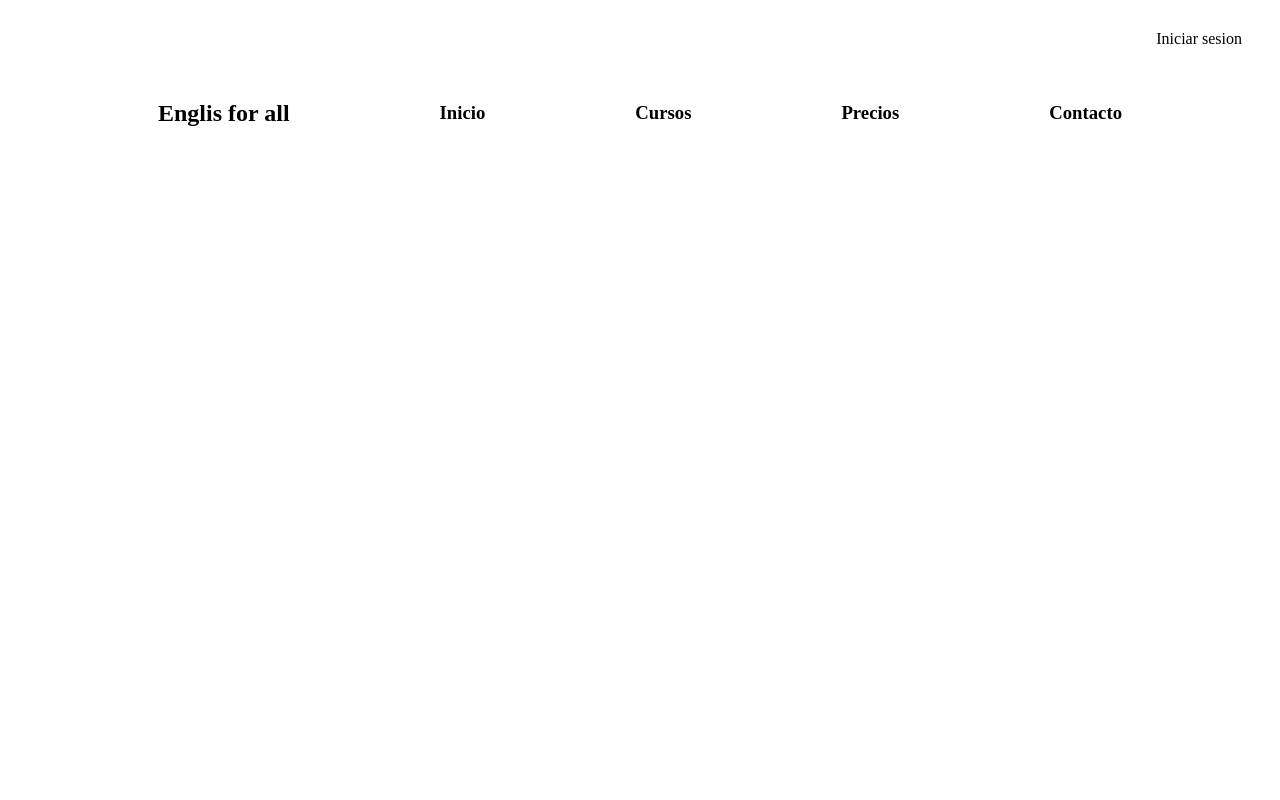
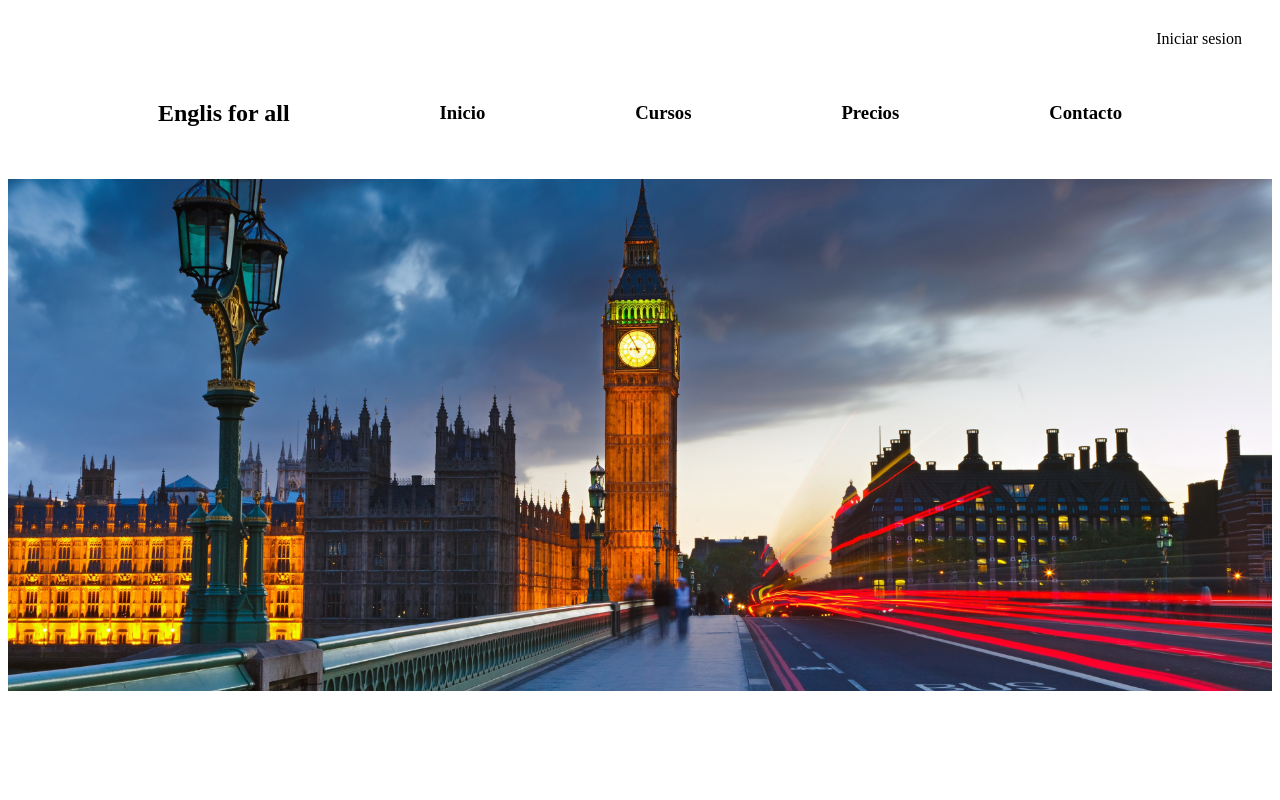
Before and after one commit to Alejandroo262/AcademiaIngles, an Angular app: page / in a window 1280 px wide. Shown: the top 800 px of the page. Built offline with nearby package versions, Linux system fonts and the light colour scheme.

Commit message:
navbar funcionamiento finish

```diff
--- a/src/app/app.component.html
+++ b/src/app/app.component.html
@@ -1,2 +1,3 @@
 <app-menu></app-menu>
 <router-outlet></router-outlet>
+<app-pantalla-inicial></app-pantalla-inicial>
```
